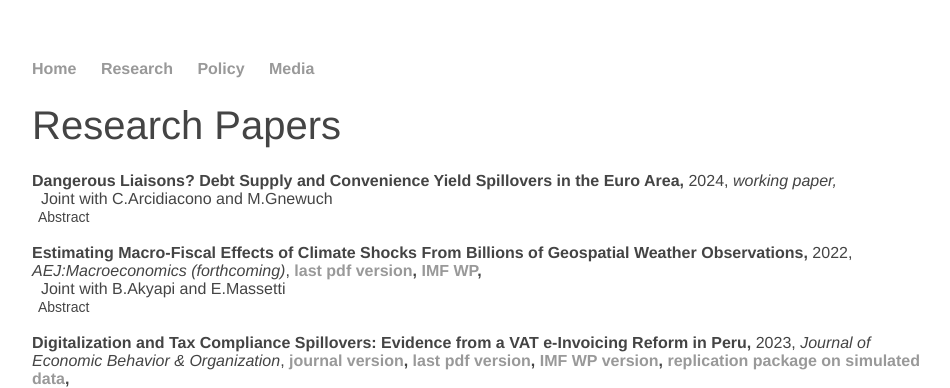
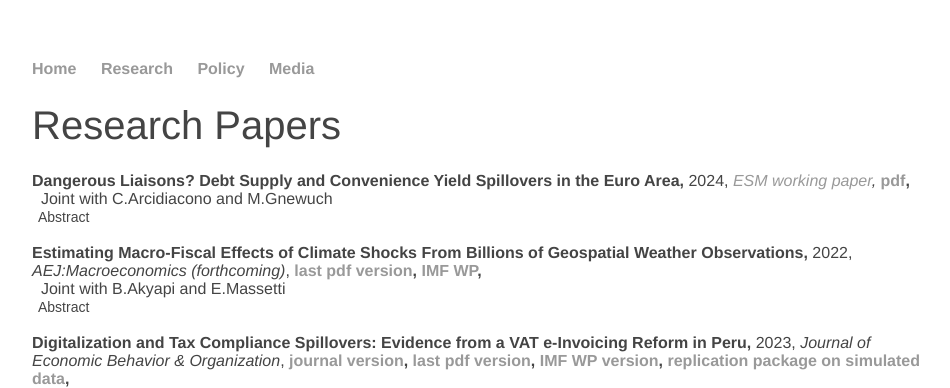
Before and after one commit to matthieubellon/matthieubellon.github.io, a Jekyll site: the page built from research/index.html, in a window 1280 px wide. Shown: the top 388 px of the page, without its empty margins (160-1110 px from the left). Built offline with Jekyll 4.4.1, drawn with Linux system fonts in a browser that asks for light colours.

Commit message:
Update index.html

```diff
--- a/research/index.html
+++ b/research/index.html
@@ -5,8 +5,9 @@ title: Matthieu Bellon, Economist
 <h1 id="Research_Papers">Research Papers</h1>
 <div class="pad-body">
 
-<br><strong>Dangerous Liaisons? Debt Supply and Convenience Yield Spillovers in the Euro Area,</strong> 2024, <em> working paper, </em>
-<!--<strong> <a href="/docs/Convenience_Yield.pdf"> pdf</a>,</strong> -->
+<br><strong>Dangerous Liaisons? Debt Supply and Convenience Yield Spillovers in the Euro Area,</strong> 2024,
+<em> <a href="www.esm.europa.eu/publications/dangerous-liaisons-debt-supply-and-convenience-yield-spillovers-euro-area"> ESM working paper</a>, </em>
+<strong> <a href="/docs/Convenience_Yield.pdf"> pdf</a>,</strong>
 <br>&nbsp; Joint with C.Arcidiacono and M.Gnewuch
 <br>
 <button type="button" class="collapsible">Abstract</button>
```
